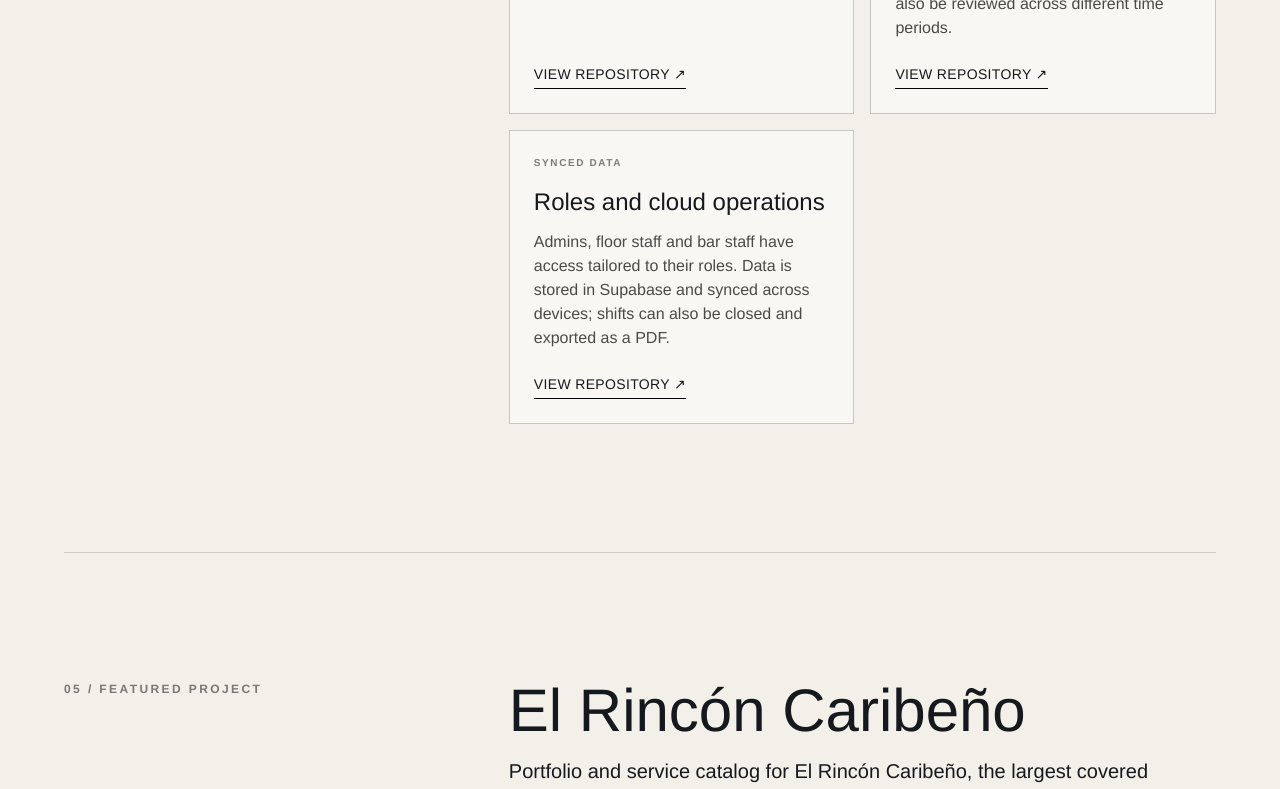
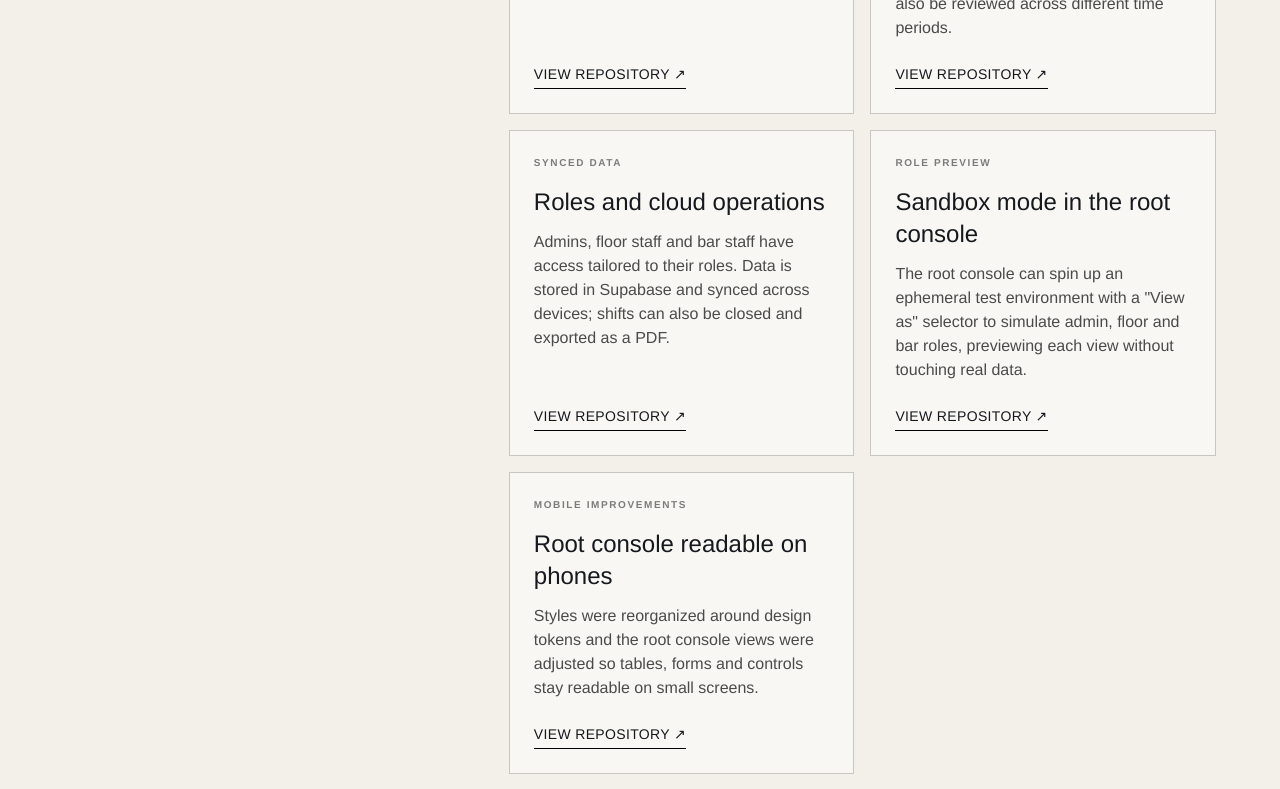
Before and after one commit to GermanRhenals/Portafolio-web, a React (Vite) app: page / in a window 1280 px wide. Shown: the part 2460-3249 px from the top of the page. Built offline with nearby package versions, Linux system fonts and the light colour scheme.

Commit message:
Añade novedades de Kuantika POS del dia

```diff
--- a/src/App.tsx
+++ b/src/App.tsx
@@ -25,6 +25,8 @@ const content = {
       { status: 'Nueva identidad', title: 'Kuantika POS', description: 'El proyecto antes llamado Barflow evoluciona con una nueva identidad y herramientas para gestionar la operación completa de un establecimiento.', link: 'Ver repositorio', href: 'https://github.com/GermanRhenals/pos-systems' },
       { status: 'Nuevas funciones', title: 'Pedidos, inventario y ventas', description: 'El equipo de sala puede enviar pedidos al bar; al despacharlos, se actualiza el inventario y se registra la venta. También se puede consultar el desempeño por distintos períodos.', link: 'Ver repositorio', href: 'https://github.com/GermanRhenals/pos-systems' },
       { status: 'Datos sincronizados', title: 'Roles y operación en la nube', description: 'Administradores, personal de sala y bar cuentan con accesos según su función. Los datos se guardan en Supabase y se sincronizan entre dispositivos; además, se puede cerrar el turno y generar un PDF.', link: 'Ver repositorio', href: 'https://github.com/GermanRhenals/pos-systems' },
+      { status: 'Vista previa de roles', title: 'Modo sandbox en la consola root', description: 'Desde la consola root se puede entrar en un entorno de prueba efímero y usar el selector "Ver como" para simular los roles de administrador, sala y bar, revisando cada vista sin tocar datos reales.', link: 'Ver repositorio', href: 'https://github.com/GermanRhenals/pos-systems' },
+      { status: 'Mejoras móviles', title: 'Consola root legible en celular', description: 'Se reorganizaron los estilos con tokens de diseño y se ajustaron las vistas de la consola root para que tablas, formularios y controles se lean bien en pantallas pequeñas.', link: 'Ver repositorio', href: 'https://github.com/GermanRhenals/pos-systems' },
     ], projectsTitle: 'Proyecto destacado',
     projectDescription: 'Portafolio y catálogo de servicios para El Rincón Caribeño, el estadero cubierto más grande de la región.', viewProject: 'Ver proyecto', inConstruction: 'Proyecto en construcción',
     inConstructionEyebrow: 'Nueva iniciativa', inConstructionTitle: 'Kuantika POS', inConstructionDescription: 'Sistema POS para establecimientos que integra inventario, pedidos de sala al bar, registro de ventas, gestión de equipo e informes de operación.',
@@ -40,6 +42,8 @@ const content = {
       { status: 'New identity', title: 'Kuantika POS', description: 'The project formerly known as Barflow has a new identity and new tools to manage a venue’s day-to-day operations.', link: 'View repository', href: 'https://github.com/GermanRhenals/pos-systems' },
       { status: 'New features', title: 'Orders, inventory and sales', description: 'Floor staff can send orders to the bar; when fulfilled, inventory is updated and the sale is recorded. Performance can also be reviewed across different time periods.', link: 'View repository', href: 'https://github.com/GermanRhenals/pos-systems' },
       { status: 'Synced data', title: 'Roles and cloud operations', description: 'Admins, floor staff and bar staff have access tailored to their roles. Data is stored in Supabase and synced across devices; shifts can also be closed and exported as a PDF.', link: 'View repository', href: 'https://github.com/GermanRhenals/pos-systems' },
+      { status: 'Role preview', title: 'Sandbox mode in the root console', description: 'The root console can spin up an ephemeral test environment with a "View as" selector to simulate admin, floor and bar roles, previewing each view without touching real data.', link: 'View repository', href: 'https://github.com/GermanRhenals/pos-systems' },
+      { status: 'Mobile improvements', title: 'Root console readable on phones', description: 'Styles were reorganized around design tokens and the root console views were adjusted so tables, forms and controls stay readable on small screens.', link: 'View repository', href: 'https://github.com/GermanRhenals/pos-systems' },
     ], projectsTitle: 'Featured project',
     projectDescription: 'Portfolio and service catalog for El Rincón Caribeño, the largest covered leisure venue in the region.', viewProject: 'View project', inConstruction: 'Project under construction',
     inConstructionEyebrow: 'New initiative', inConstructionTitle: 'Kuantika POS', inConstructionDescription: 'A POS system for venues that brings together inventory, floor-to-bar orders, sales tracking, team management, and operational reports.',
```
